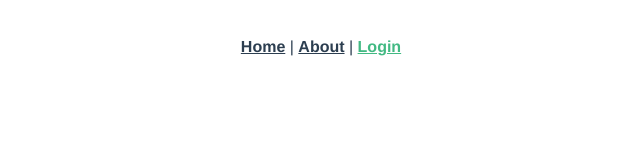
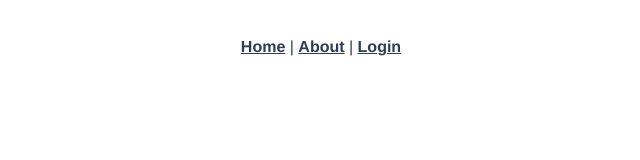
Before and after one commit to SamDiper/DelCamp_Vue, a Vue app: page /tercer in a window 1280 px wide. Shown: the top 160 px of the page, without its empty margins (319-959 px from the left). Built offline with nearby package versions, Linux system fonts and the light colour scheme; what vue-resource would draw is missing.

Commit message:
Commit error

```diff
--- a/src/App.vue
+++ b/src/App.vue
@@ -3,7 +3,7 @@
     <nav>
       <router-link to="/">Home</router-link> |
       <router-link to="/about">About</router-link> |
-      <router-link to="/tercer">Login</router-link>
+      <router-link to="/login">Login</router-link>
     </nav>
     <router-view/>
   </div>
```
